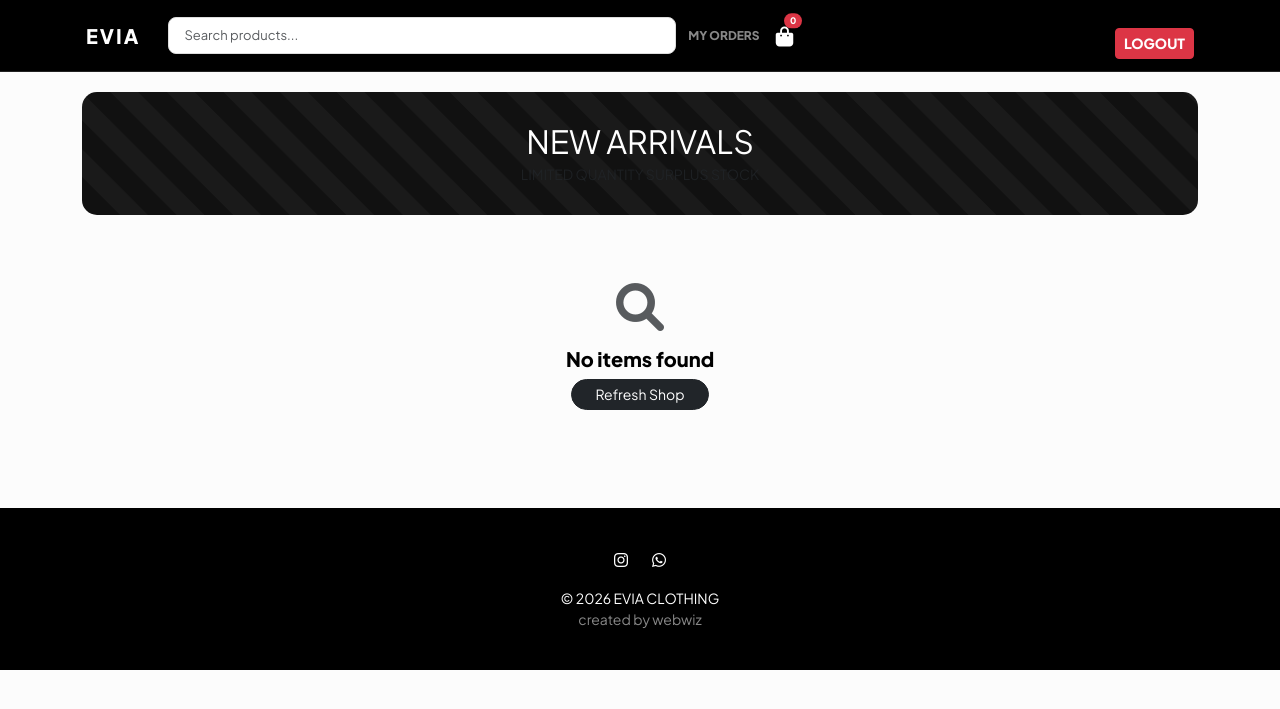
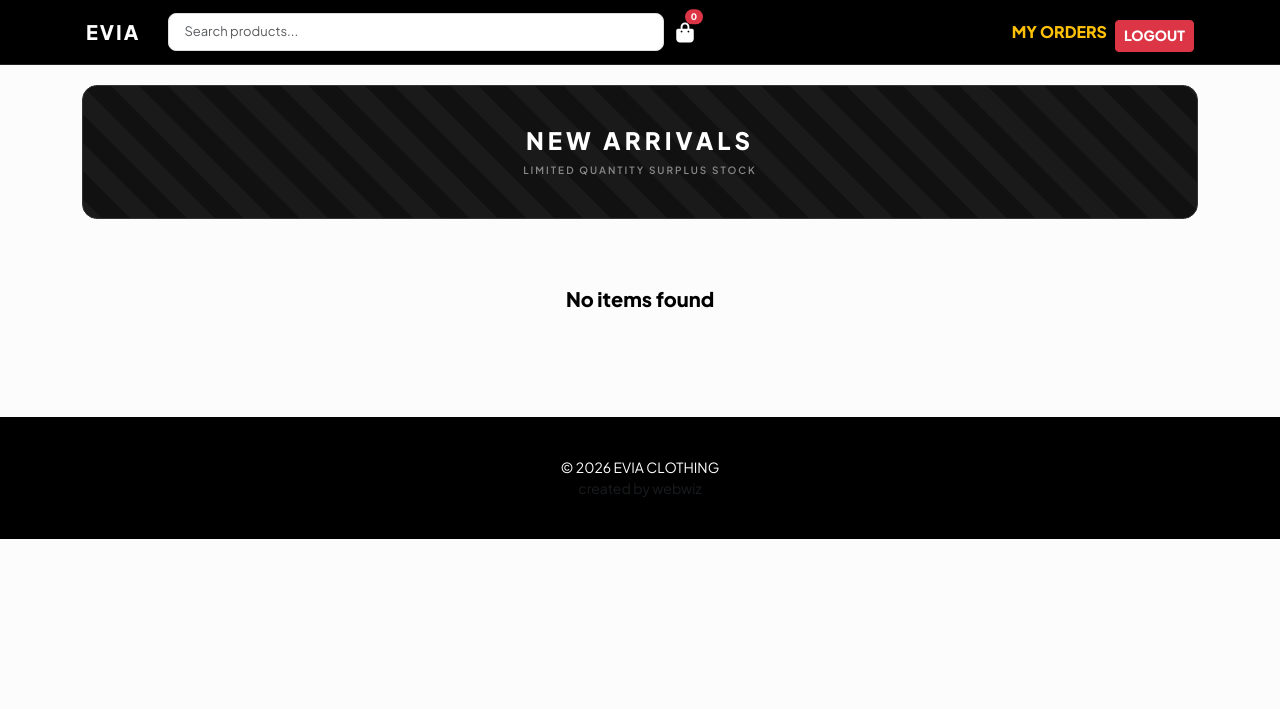
Before and after one commit to gmkarshad45-design/evia-shop, a Flask app: page / in a window 1280 px wide. Shown: the top 709 px of the page. Run offline with Flask 3, Linux system fonts and the light colour scheme; the visitor is signed in with stand-in values (Sample User, id 1); data that the repository does not hold is empty.

Commit message:
Update index.html

```diff
--- a/templates/index.html
+++ b/templates/index.html
@@ -44,8 +44,6 @@
             width: 100%;
         }
         .search-input:focus {
-            background: #fff;
-            color: #000;
             box-shadow: 0 0 0 0.2rem rgba(212, 175, 55, 0.25);
             border-color: var(--evia-gold);
             outline: none;
@@ -54,7 +52,50 @@
         .cart-link { color: white !important; font-size: 20px; transition: 0.3s; }
         .order-link { color: #888 !important; font-size: 12px; text-transform: uppercase; font-weight: 700; text-decoration: none; }
 
-        /* Modern Product Card */
+        /* --- PERFECTED HERO BANNER CSS --- */
+        .hero-banner {
+            background: var(--evia-dark);
+            color: white;
+            border-radius: 15px;
+            padding: 40px 15px; /* Added more vertical padding */
+            text-align: center;
+            margin: 20px 0;
+            position: relative;
+            overflow: hidden;
+            /* High-end Pattern Background */
+            background-image: linear-gradient(45deg, #111 25%, #1a1a1a 25%, #1a1a1a 50%, #111 50%, #111 75%, #1a1a1a 75%, #1a1a1a 100%);
+            background-size: 56.57px 56.57px;
+            /* Flexbox to keep content centered and visible */
+            display: flex;
+            flex-direction: column;
+            justify-content: center;
+            align-items: center;
+            min-height: 130px; /* Ensures enough height for text */
+            border: 1px solid #333;
+        }
+
+        .hero-banner h2 {
+            font-weight: 800;
+            font-size: 24px; /* Scaled for mobile */
+            letter-spacing: 4px;
+            margin-bottom: 8px;
+            position: relative;
+            z-index: 2;
+            text-transform: uppercase;
+        }
+
+        .hero-banner p {
+            font-size: 10px;
+            font-weight: 600;
+            letter-spacing: 2px;
+            color: #888 !important;
+            margin: 0;
+            position: relative;
+            z-index: 2;
+            text-transform: uppercase;
+        }
+
+        /* Product Card Styles */
         .product-card {
             border-radius: 15px; border: 1px solid #f0f0f0; background: #fff; overflow: hidden;
             transition: all 0.3s ease; height: 100%;
@@ -73,28 +114,17 @@
         .img-container img {
             max-width: 100%;
             max-height: 100%;
-            width: auto;
-            height: auto;
             object-fit: contain;
-            image-rendering: -webkit-optimize-contrast;
         }
 
         .product-title { font-size: 13px; font-weight: 600; color: #444; margin-bottom: 4px; line-height: 1.2; }
         .product-price { font-weight: 800; font-size: 15px; color: var(--evia-black); }
-
-        .hero-banner {
-            background: var(--evia-dark); color: white; border-radius: 15px;
-            padding: 30px 20px; text-align: center; margin: 20px 0;
-            background-image: linear-gradient(45deg, #111 25%, #1a1a1a 25%, #1a1a1a 50%, #111 50%, #111 75%, #1a1a1a 75%, #1a1a1a 100%);
-            background-size: 56.57px 56.57px;
-        }
 
         .btn-buy {
             background: var(--evia-black); color: white; border-radius: 10px;
             font-size: 11px; font-weight: 700; border: none; padding: 10px;
         }
 
-        /* FOOTER: Black Background */
         footer {
             background: #000000;
             color: #ffffff;
@@ -102,25 +132,10 @@
             padding: 40px 0;
         }
         footer a { color: #ffffff !important; text-decoration: none; }
-        footer .text-muted { color: #888888 !important; }
 
-        /* MOBILE MENU FIX (Android & iPhone) */
         @media (max-width: 991px) {
             .navbar-collapse {
-                background: #000;
-                padding: 20px;
-                position: absolute;
-                top: 100%;
-                left: 0;
-                right: 0;
-                z-index: 1050;
-                border-bottom: 3px solid var(--evia-gold);
-                box-shadow: 0 10px 30px rgba(0,0,0,0.5);
-            }
-            .navbar-nav .nav-link {
-                padding: 12px 0;
-                border-bottom: 1px solid #222;
-                font-size: 14px;
+                background: #000; padding: 20px; border-bottom: 3px solid var(--evia-gold);
             }
         }
     </style>
@@ -136,10 +151,6 @@
         </form>
 
         <div class="d-flex align-items-center gap-3">
-            {% if current_user.is_authenticated %}
-            <a href="/profile" class="order-link d-none d-md-block text-warning">MY ORDERS</a>
-            {% endif %}
-
             <a href="/cart" class="cart-link position-relative">
                 <i class="fa fa-shopping-bag"></i>
                 <span class="badge rounded-pill bg-danger position-absolute top-0 start-100 translate-middle" style="font-size: 9px;">
@@ -147,7 +158,7 @@
                 </span>
             </a>
 
-            <button class="navbar-toggler border-0 shadow-none" type="button" data-bs-toggle="collapse" data-bs-target="#mainMenu" aria-controls="mainMenu" aria-expanded="false" aria-label="Toggle navigation">
+            <button class="navbar-toggler border-0 shadow-none" type="button" data-bs-toggle="collapse" data-bs-target="#mainMenu">
                 <span class="fa fa-bars text-white" style="font-size: 22px;"></span>
             </button>
         </div>
@@ -155,13 +166,8 @@
         <div class="collapse navbar-collapse" id="mainMenu">
             <div class="navbar-nav ms-auto">
                 {% if current_user.is_authenticated %}
-                    <a class="nav-link text-warning fw-bold d-md-none" href="/profile">MY ORDERS</a>
-                    {% if current_user.email == 'admin@test.gmail.com' %}
-                        <a class="nav-link text-info fw-bold" href="/admin">ADMIN PANEL</a>
-                    {% endif %}
-                    <div class="mt-3">
-                        <a class="btn btn-danger btn-sm w-100 fw-bold" href="/logout">LOGOUT</a>
-                    </div>
+                    <a class="nav-link text-warning fw-bold" href="/profile">MY ORDERS</a>
+                    <a class="btn btn-danger btn-sm mt-2 fw-bold" href="/logout">LOGOUT</a>
                 {% else %}
                     <a class="nav-link text-white fw-bold" href="/login">LOGIN</a>
                     <a class="nav-link text-warning fw-bold" href="/signup">CREATE ACCOUNT</a>
@@ -173,8 +179,8 @@
 
 <div class="container">
     <div class="hero-banner">
-        <h2 class="fw-800 mb-1">NEW ARRIVALS</h2>
-        <p class="small text-muted mb-0">LIMITED QUANTITY SURPLUS STOCK</p>
+        <h2>NEW ARRIVALS</h2>
+        <p>LIMITED QUANTITY SURPLUS STOCK</p>
     </div>
 
     <div class="row g-3">
@@ -204,9 +210,7 @@
             {% endfor %}
         {% else %}
             <div class="col-12 text-center py-5">
-                <i class="fa fa-search fa-3x text-muted mb-3"></i>
                 <h5 class="fw-bold">No items found</h5>
-                <a href="/" class="btn btn-dark rounded-pill px-4 btn-sm">Refresh Shop</a>
             </div>
         {% endif %}
     </div>
@@ -214,10 +218,6 @@
 
 <footer>
     <div class="container text-center">
-        <div class="d-flex justify-content-center gap-4 mb-3">
-            <a href="#"><i class="fab fa-instagram"></i></a>
-            <a href="#"><i class="fab fa-whatsapp"></i></a>
-        </div>
         <p class="small mb-0">© 2026 EVIA CLOTHING </p>
         <p class="small text-muted mb-0">created by webwiz</p>
     </div>
```
